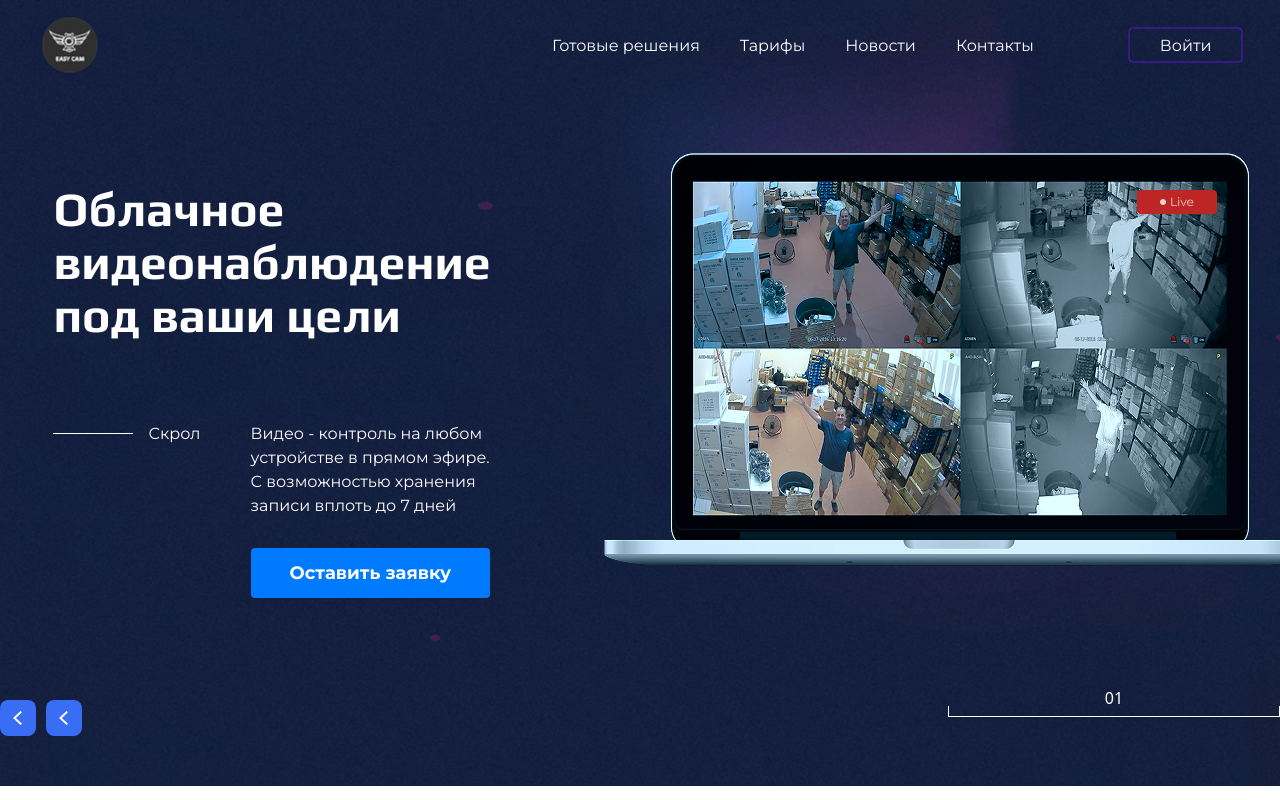
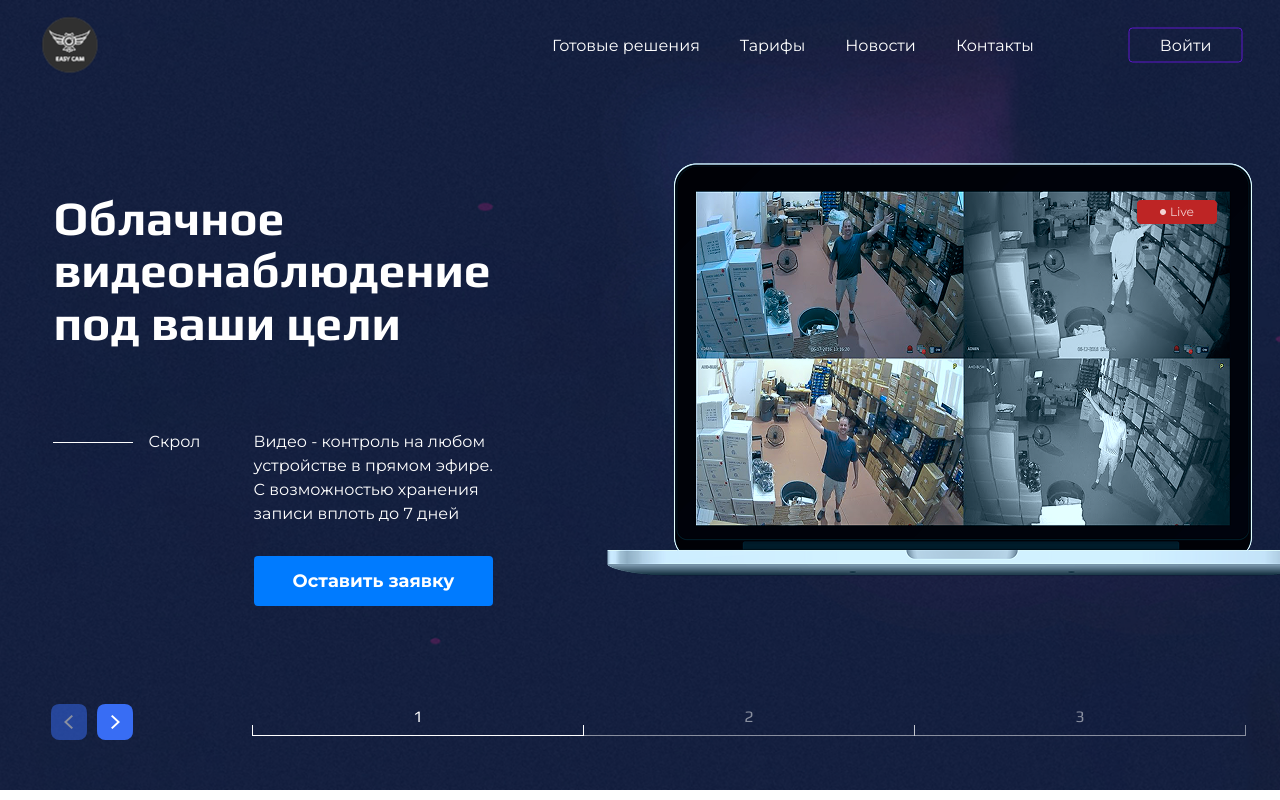
Before and after one commit to EgorEzhkov/camProject, a React (Vite) app: page / in a window 1280 px wide. Shown: the top 800 px of the page. Built offline with nearby package versions, Linux system fonts and the light colour scheme.

Commit message:
almost done welcomeSection

```diff
--- a/src/components/WelcomeSection/WelcomeSection.module.css
+++ b/src/components/WelcomeSection/WelcomeSection.module.css
@@ -31,10 +31,11 @@
   font-family: "Play", "Courier New", Courier, monospace;
   color: white;
   max-width: 442px;
+  min-height: 211px;
   text-align: start;
   line-height: 110%;
-  margin: 130px 0 50px 0;
-  align-self: center;
+  margin: 90px 0 50px 0;
+  align-items: flex-end;
 }
 
 .subTextContainer {
@@ -69,16 +70,27 @@
   font-family: "Montserrat", "Courier New", Courier, monospace;
 }
 
+.imageContainer {
+  position: relative;
+  margin: 70px 0 0 0;
+  align-self: flex-end;
+  max-width: 716px;
+  max-height: 465px;
+  object-fit: fill;
+  padding-top: 50px;
+  overflow: hidden;
+}
+
 .image {
-  position: relative;
-  margin: 110px 0 0 0;
-  align-self: flex-end;
+  object-fit: cover;
+  width: 716px;
+  height: 465px;
 }
 
 .liveIcon {
   position: absolute;
   right: 100px;
-  top: 45px;
+  top: 95px;
 }
 
 .arrowContainer {
@@ -89,11 +101,15 @@
 
 .arrowContainer img:nth-of-type(1) {
   transform: rotate(180deg);
-  margin-right: 10px;
+  margin: 0 10px 0 17px;
+  cursor: pointer;
+  transition: 0.3s ease-in all;
 }
 
 .arrowContainer img:nth-of-type(2) {
-  transform: rotate(180deg);
+  margin-right: 120px;
+  cursor: pointer;
+  transition: 0.3s ease-in all;
 }
 
 .lineWithNumber {
@@ -108,12 +124,32 @@
   display: flex;
   flex-direction: row;
   align-items: center;
-  justify-content: space-between;
+  justify-content: center;
   width: 100%;
 }
 
 .numberOnLine {
-  height: 20px;
+  font-family: "Play", "Courier New", Courier, monospace;
+  font-weight: 400;
+  font-size: 16px;
+  max-height: 20px;
   margin: 0;
   padding: 0 0 0 0;
 }
+
+.lineWithNumberContainer {
+  cursor: pointer;
+  margin-top: 30px;
+  opacity: 0.5;
+  margin-left: -1px;
+  transition: 0.3s ease-in all;
+}
+
+.addOpacity {
+  opacity: 1;
+}
+
+.disableArrow {
+  opacity: 0.5;
+  cursor: default;
+}
--- a/src/components/WelcomeSection/WelcomeSection.tsx
+++ b/src/components/WelcomeSection/WelcomeSection.tsx
@@ -1,19 +1,55 @@
-import type { FC } from "react";
+import { useState, type Dispatch, type FC, type SetStateAction } from "react";
 import styles from "./WelcomeSection.module.css";
 import Button from "../../ui/Button/Button";
 
 import notebook from "../../assets/images/notebook.png";
 import liveIcon from "../../assets/images/Live icon.png";
 import arrow from "../../assets/images/Arrow.svg";
+import phone from "../../assets/images/phone.png";
+import laptop from "../../assets/images/laptop.png";
 
 const WelcomeSection: FC = () => {
+  const [activeLine, setActiveLine] = useState<number>(1);
+
+  function nextActiveLine(
+    activeLine: number,
+    setActiveLine: Dispatch<SetStateAction<number>>,
+    action: "increase" | "decrease"
+  ) {
+    if (activeLine < 3 && action === "increase") {
+      setActiveLine(activeLine + 1);
+    }
+    if (activeLine <= 3 && activeLine > 1 && action === "decrease") {
+      setActiveLine(activeLine - 1);
+    }
+  }
+
+  const text = {
+    1: {
+      title: "Облачное видеонаблюдение под ваши цели",
+      desc: "Видео - контроль на любом устройстве в прямом эфире. С возможностью хранения записи вплоть до 7 дней",
+    },
+    2: {
+      title: "Прост в использовании а трансляция всегда под рукой",
+      desc: "Интуитивно понятный интерфейс. Зайдите в личный кабинет и смотри трансляции со всех камер",
+    },
+    3: {
+      title: "Просмотр онлайнс любого устройства в любое время",
+      desc: "Доступ из любого места и в любое время ко всем камерам видеонаблюдени в два щелчка",
+    },
+  };
+
   return (
     <>
       <div className={styles.mainDivContainer}>
         <div className={styles.divContainer}>
           <div className={styles.textContainer}>
             <h1 className={styles.title}>
-              Облачное видеонаблюдение под ваши цели
+              {activeLine === 1
+                ? text[1].title
+                : activeLine === 2
+                ? text[2].title
+                : text[3].title}
             </h1>
             <div className={styles.subTextContainer}>
               <div className={styles.lineWithText}>
@@ -22,8 +58,11 @@ const WelcomeSection: FC = () => {
               </div>
               <div className={styles.textWithButton}>
                 <p className={styles.text}>
-                  Видео - контроль на любом устройстве в прямом эфире. С
-                  возможностью хранения записи вплоть до 7 дней
+                  {activeLine === 1
+                    ? text[1].desc
+                    : activeLine === 2
+                    ? text[2].desc
+                    : text[3].desc}
                 </p>
                 <Button
                   fontFamily="Montserrat"
@@ -38,22 +77,56 @@ const WelcomeSection: FC = () => {
               </div>
             </div>
           </div>
-          <div className={styles.image}>
-            <div className={styles.liveIcon}>
-              <img src={liveIcon} alt="" />
-            </div>
-            <img src={notebook} alt="" />
+          <div className={styles.imageContainer}>
+            {activeLine === 1 && (
+              <div className={styles.liveIcon}>
+                <img src={liveIcon} alt="" />
+              </div>
+            )}
+
+            <img
+              src={
+                activeLine === 1 ? notebook : activeLine === 2 ? phone : laptop
+              }
+              alt=""
+              className={styles.image}
+            />
           </div>
         </div>
         <div className={styles.arrowAndLinesContainer}>
           <div className={styles.arrowContainer}>
-            <img src={arrow} alt="" />
-            <img src={arrow} alt="" />
+            <img
+              src={arrow}
+              alt=""
+              onClick={() =>
+                nextActiveLine(activeLine, setActiveLine, "decrease")
+              }
+              className={activeLine === 1 ? styles.disableArrow : ""}
+            />
+            <img
+              src={arrow}
+              alt=""
+              onClick={() =>
+                nextActiveLine(activeLine, setActiveLine, "increase")
+              }
+              className={activeLine === 3 ? styles.disableArrow : ""}
+            />
           </div>
-          <div className={styles.lineWithNumberContainer}>
-            <p className={styles.numberOnLine}>01</p>
-            <div className={styles.lineWithNumber}></div>
-          </div>
+          {[
+            [1, 2, 3].map((num) => {
+              return (
+                <div
+                  className={`${styles.lineWithNumberContainer} ${
+                    activeLine === num ? styles.addOpacity : null
+                  }`}
+                  onClick={() => setActiveLine(num)}
+                >
+                  <p className={styles.numberOnLine}>{num}</p>
+                  <div className={styles.lineWithNumber}></div>
+                </div>
+              );
+            }),
+          ]}
         </div>
       </div>
     </>
```
Also changed, not shown: src/assets/images/laptop.png (added).
